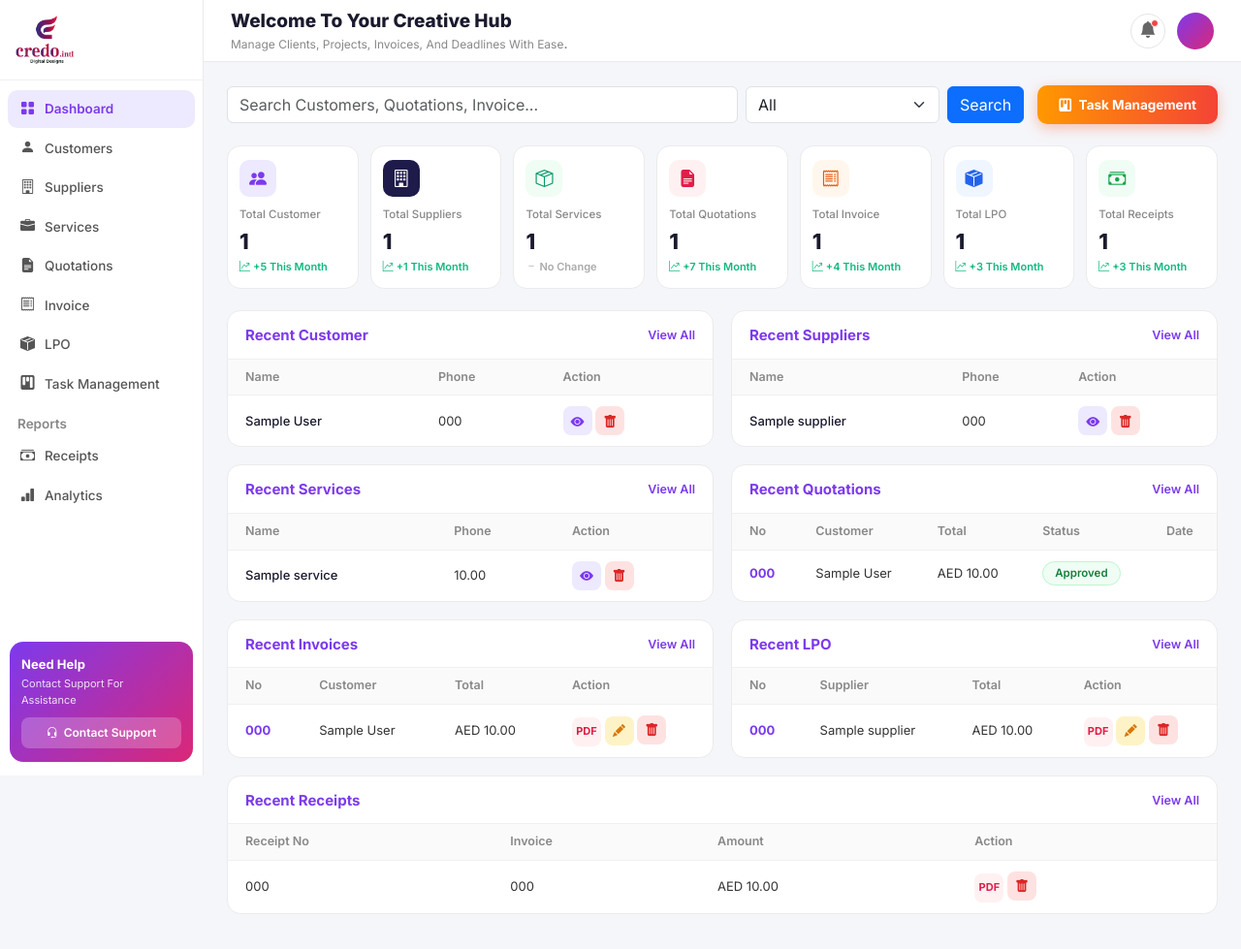
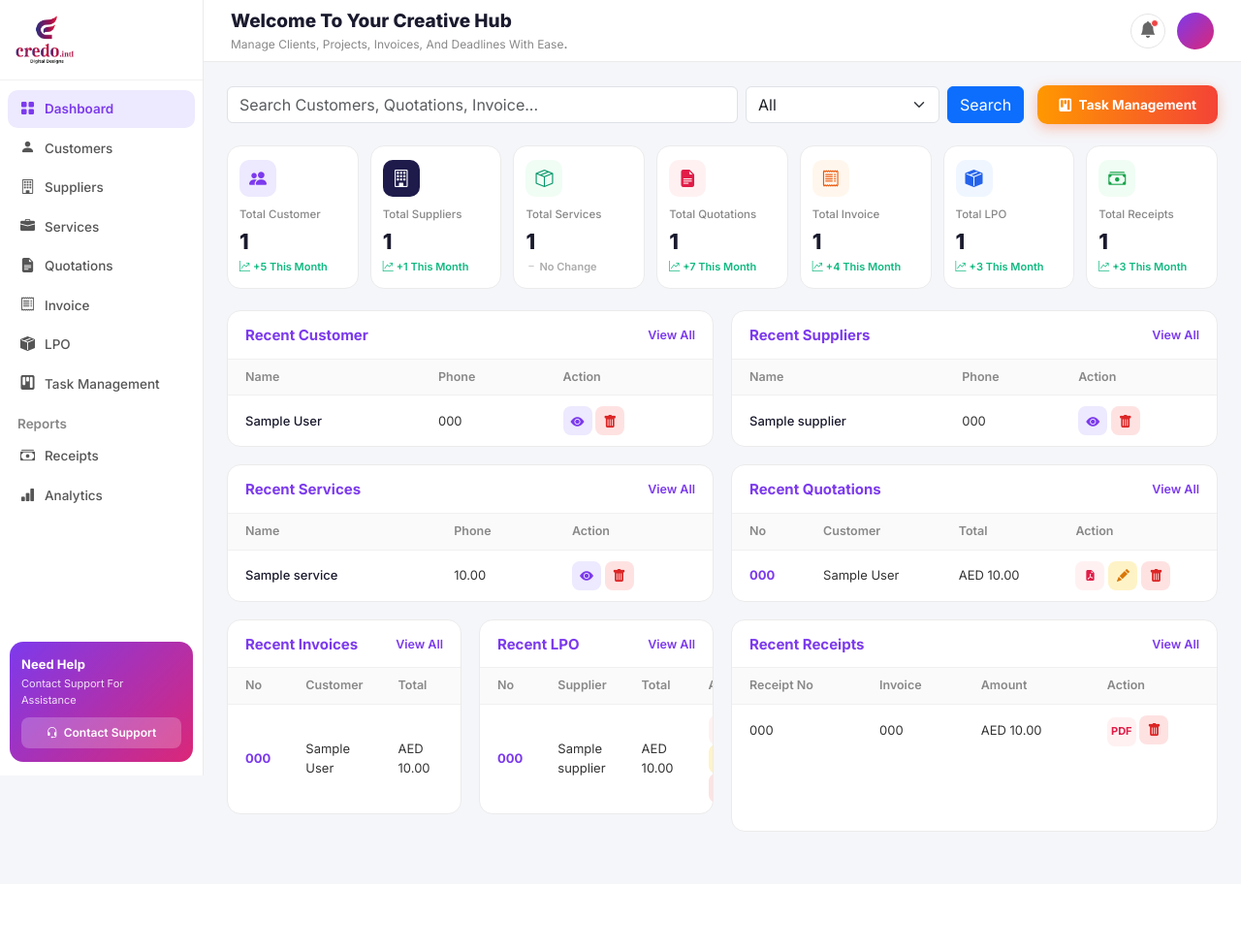
Before and after one commit to hameema-git/credo_erp, a Django app: page /erp/ in a window 1280 px wide. Shown: the whole page at 97% size. After the commit the page ends 858 px from the top, so only its background shows below. Run offline with Django 5.2, Linux system fonts and the light colour scheme; tables that the repository leaves empty hold one stand-in row (values such as "Sample post").

Commit message:
dashboard ui change in erp 5

```diff
--- a/tasks/templates/manager_dashboard.html
+++ b/tasks/templates/manager_dashboard.html
@@ -920,7 +920,7 @@
                 + Freelancer
             </a>
             <a href="{% url 'create_task' %}" class="btn-action-solid">
-                + Freelancer
+                + Task
             </a>
         </div>
 
--- a/templates/sales/dashboard.html
+++ b/templates/sales/dashboard.html
@@ -509,7 +509,7 @@
         <i class="bi bi-file-earmark-text-fill"></i> Quotations
     </a>
 
-    <a href="{% url 'invoice_list' %}" class="nav-link-item">
+    <a href="{% url 'create_invoice' %}" class="nav-link-item">
         <i class="bi bi-receipt"></i> Invoice
     </a>
 
@@ -890,7 +890,7 @@
             </div>
 
             <!-- Recent Quotations -->
-            <div class="tbl-card">
+            <!-- <div class="tbl-card">
                 <div class="tbl-card-header">
 
                      <span class="tbl-card-title">Recent Quotations</span>
@@ -937,7 +937,82 @@
                 </table>
             </div>
 
-        </div>
+        </div> -->
+
+        <div class="tbl-card">
+    <div class="tbl-card-header">
+        <span class="tbl-card-title">Recent Quotations</span>
+        <a href="{% url 'create_quotation' %}" class="tbl-view-all">
+            View All
+        </a>
+    </div>
+
+    <table>
+        <thead>
+            <tr>
+                <th>No</th>
+                <th>Customer</th>
+                <th>Total</th>
+                <th>Action</th>
+            </tr>
+        </thead>
+
+        <tbody>
+
+            {% for q in recent_quotations %}
+            <tr>
+
+                <td>
+                    <a href="{% url 'quotation_detail' q.id %}"
+                       class="td-qno-link">
+                        {{ q.number }}
+                    </a>
+                </td>
+
+                <td>{{ q.customer.name }}</td>
+
+                <td>AED {{ q.total }}</td>
+
+                <td class="d-flex gap-1 flex-wrap">
+
+                    <a href="{% url 'quotation_pdf' q.id %}"
+                       target="_blank"
+                       class="btn-icon btn-pdf-icon"
+                       title="PDF">
+                        <i class="bi bi-file-earmark-pdf-fill"></i>
+                    </a>
+
+                    <a href="{% url 'edit_quotation' q.id %}"
+                       class="btn-icon btn-edit-icon"
+                       title="Edit">
+                        <i class="bi bi-pencil-fill"></i>
+                    </a>
+
+                    <a href="{% url 'delete_quotation' q.id %}"
+                       class="btn-icon btn-del-icon"
+                       onclick="return confirm('Delete this quotation?')"
+                       title="Delete">
+                        <i class="bi bi-trash-fill"></i>
+                    </a>
+
+                </td>
+
+            </tr>
+
+            {% empty %}
+
+            <tr>
+                <td colspan="4" class="text-center">
+                    No quotations found
+                </td>
+            </tr>
+
+            {% endfor %}
+
+        </tbody>
+
+    </table>
+</div>
 
         <!-- ── RECENT INVOICES + LPO ─────────────────────── -->
         <div class="tables-grid-2col">
```
